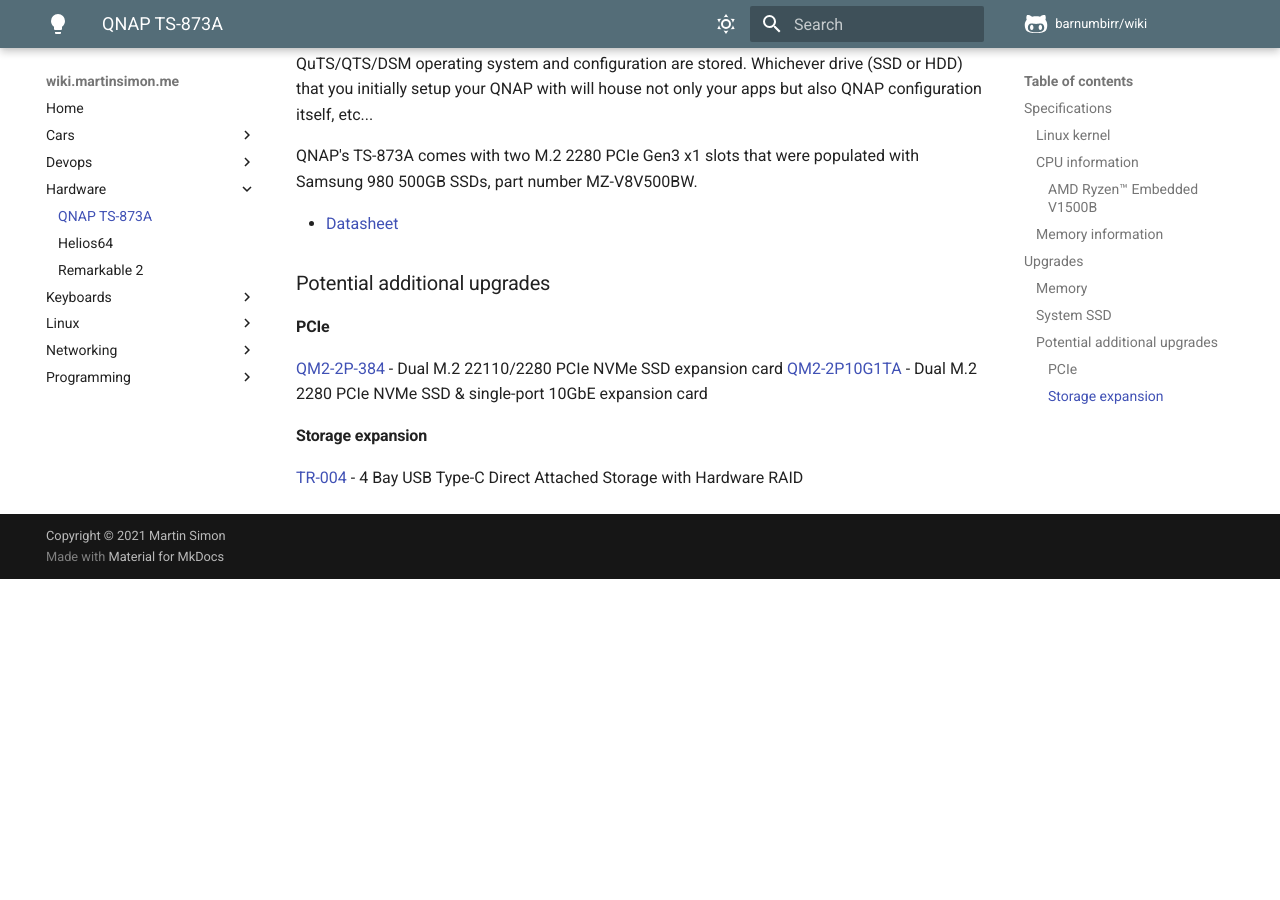
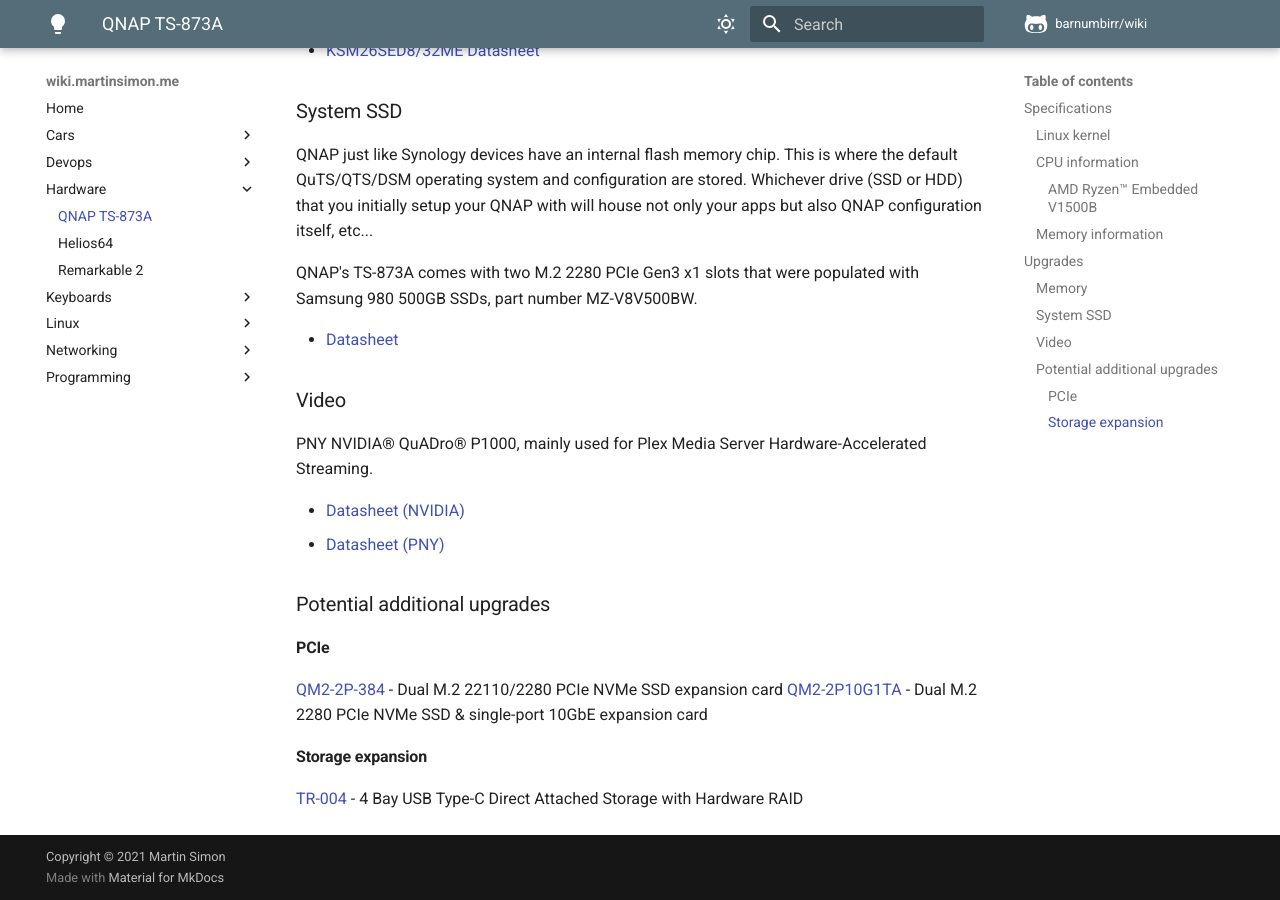
Before and after one commit to barnumbirr/wiki, an MkDocs documentation site: the page built from docs/hardware/TS873A.md, in a window 1280 px wide and 900 px high, scrolled down 6216 px. Built offline with MkDocs 1.6.1 and Material for MkDocs 9.7.7, drawn with Linux system fonts in a browser that asks for light colours; comment, search, counter and statistics services are not loaded; before the commit the page ends 6795 px from its top, so only the background shows below that; some of the changed text lies outside the part shown.

Commit message:
added new kernel, Video section

````diff
--- a/docs/hardware/TS873A.md
+++ b/docs/hardware/TS873A.md
@@ -15,6 +15,13 @@
 ```bash
 $ uname -a
 Linux QNAP 4.14.24-qnap #1 SMP Sat Jun 12 07:59:04 CST 2021 x86_64 GNU/Linux
+```
+
+Running `QuTS Hero 5.0.0.1772`.
+
+```bash
+$ uname -a
+Linux QNAP 5.10.55-qnap #1 SMP Thu Aug 26 11:38:38 CST 2021 x86_64 GNU/Linux
 ```
 
 ### CPU information
@@ -313,7 +320,6 @@
 
 - [KSM26SED8/32ME Datasheet](https://www.kingston.com/dataSheets/KSM26SED8_32ME.pdf)
 
-
 ### System SSD
 
 QNAP just like Synology devices have an internal flash memory chip. This is
@@ -326,6 +332,14 @@
 
 - [Datasheet](https://s3.ap-northeast-2.amazonaws.com/global.semi.static/Samsung_NVMe_SSD_980_Data_Sheet_Rev.1.1.pdf)
 
+### Video
+
+PNY NVIDIA® QuADro® P1000, mainly used for Plex Media Server
+Hardware-Accelerated Streaming.
+
+- [Datasheet (NVIDIA)](https://www.nvidia.com/content/dam/en-zz/Solutions/design-visualization/productspage/quadro/quadro-desktop/quadro-pascal-p1000-data-sheet-us-nv-704475-r1.pdf)
+- [Datasheet (PNY)](https://www.pny.com/file%20library/company/support/product%20brochures/nvidia%20quadro/english/pny-nvidia-quadro-p1000-v2.pdf)
+
 ### Potential additional upgrades
 
 #### PCIe
````
